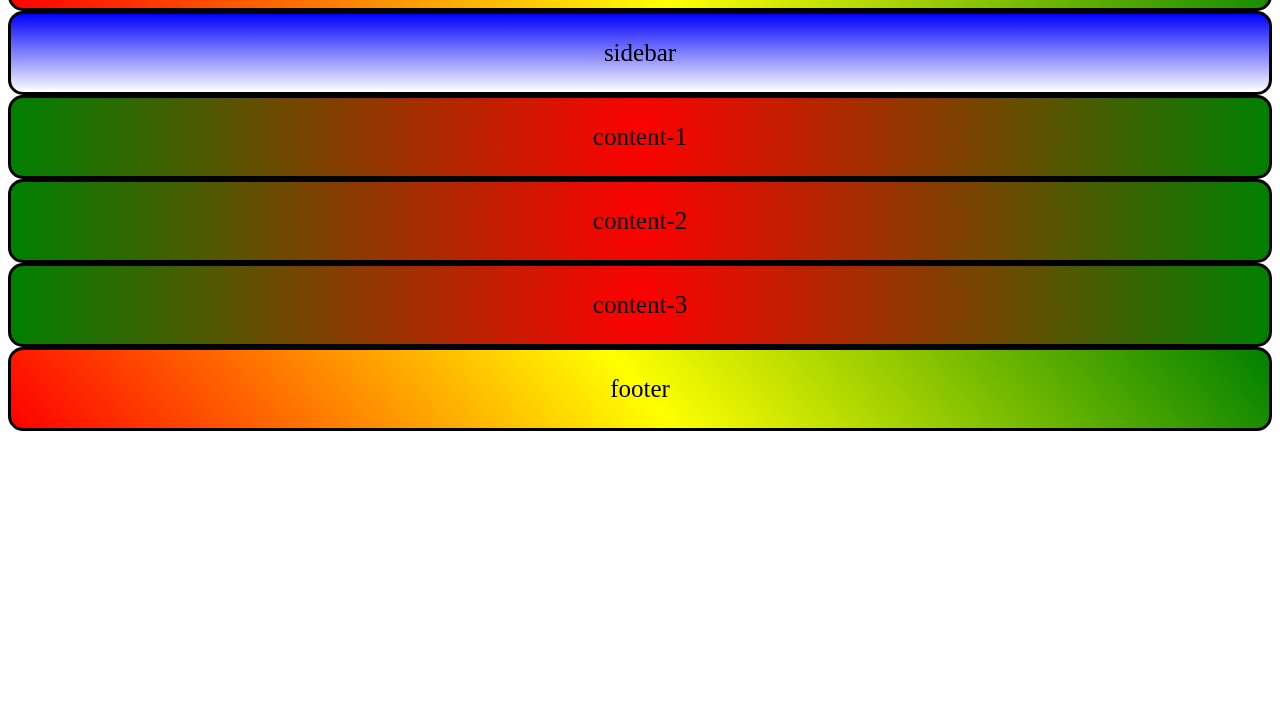
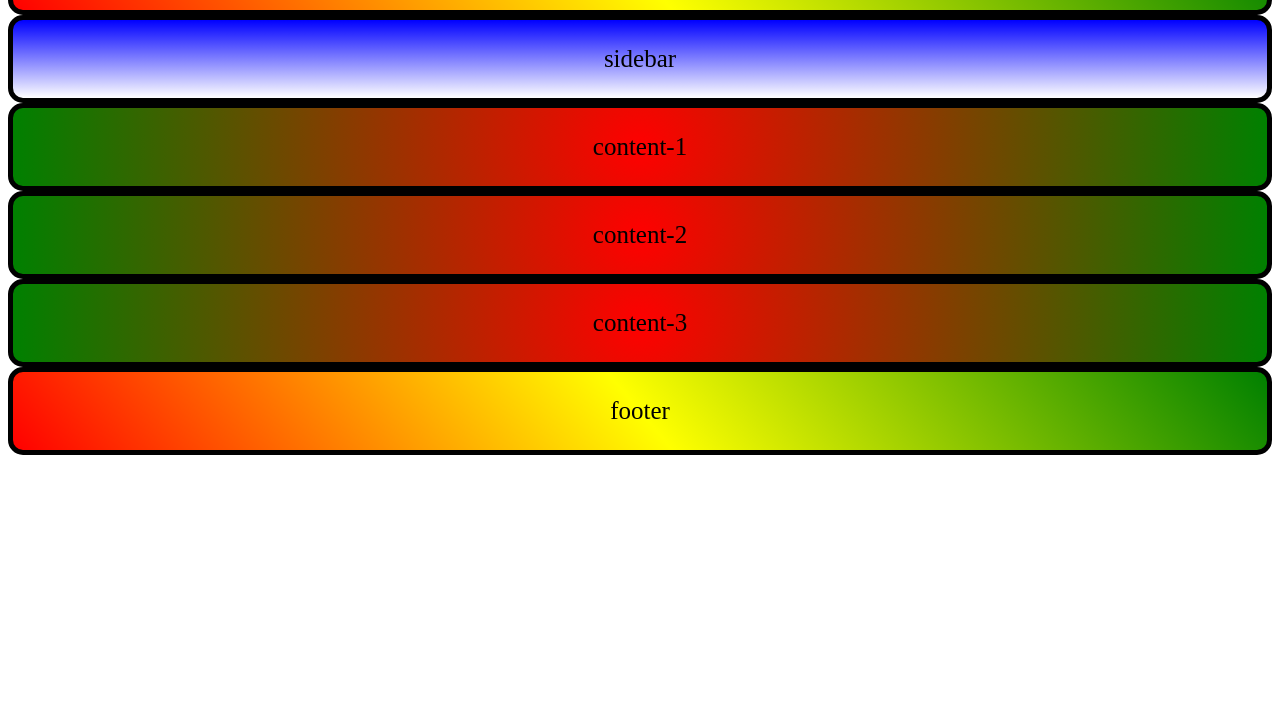
Before and after one commit to Yashar-Talat/FrontStar-CssGrid-FlexBox-Term3, a plain HTML site: page Css-Grid/Section-8/grid.html in a window 1280 px wide. Shown: the part 81-800 px from the top of the page. Drawn offline with Linux system fonts and the light colour scheme.

Commit message:
Move-t-8

```diff
--- a/Css-Grid/Section-9/grid.css
+++ b/Css-Grid/Section-8/grid.css
@@ -1,15 +1,8 @@
-/* body {
-  background-color: aqua;
-  display: flex;
-  justify-content: center;
-  font-size: 25px;
-  padding: 20px;
-} */
 
 .item {
     color: black;
     display: flex;
-    border: 3px solid black;
+    border: 5px solid black;
     border-radius: 15px;
     justify-content: center;
     align-items: center;
```
Also changed, not shown: Css-Grid/Section-8/grid.html (renamed from Css-Grid/Section-9/grid.html).
